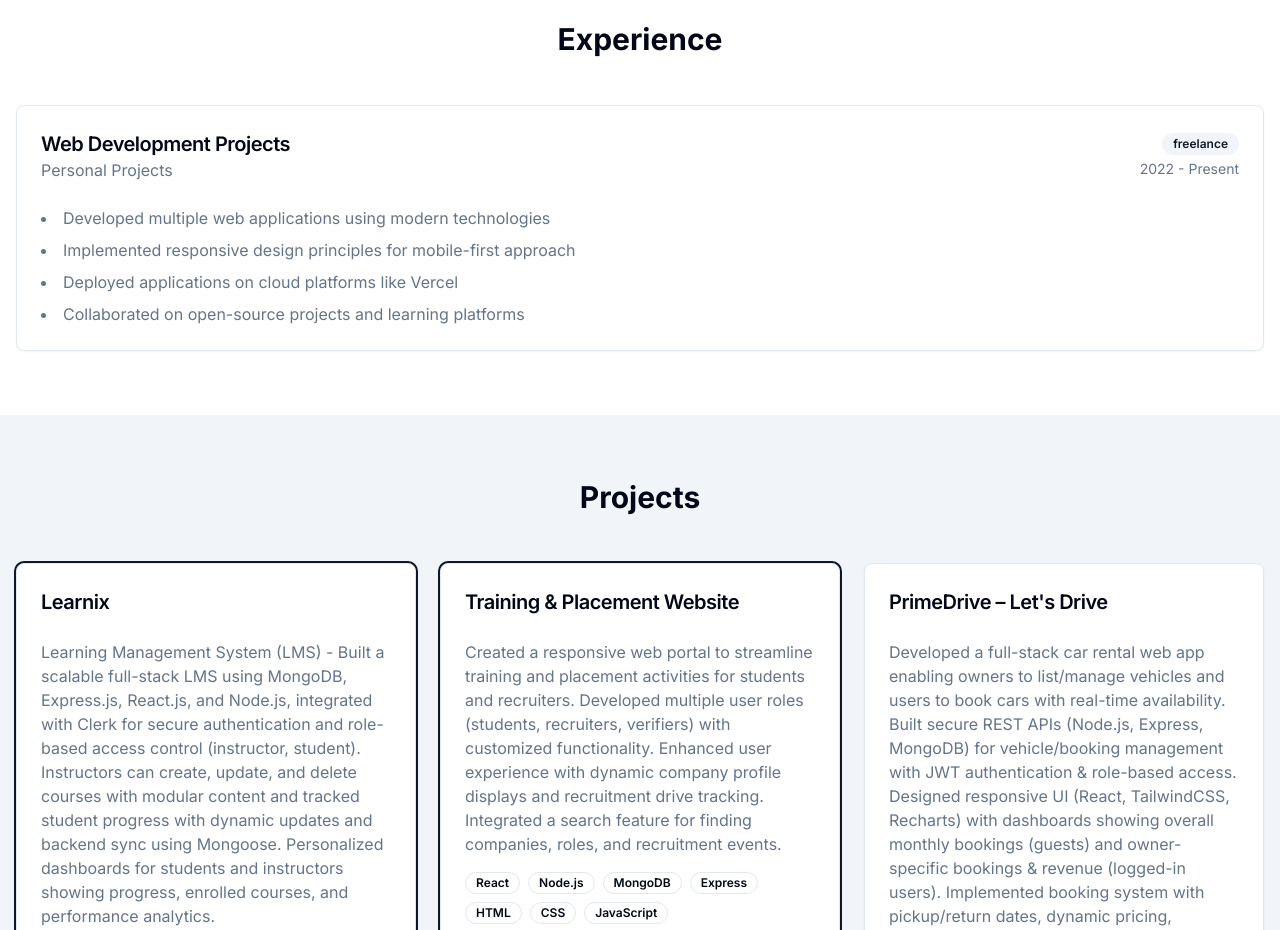
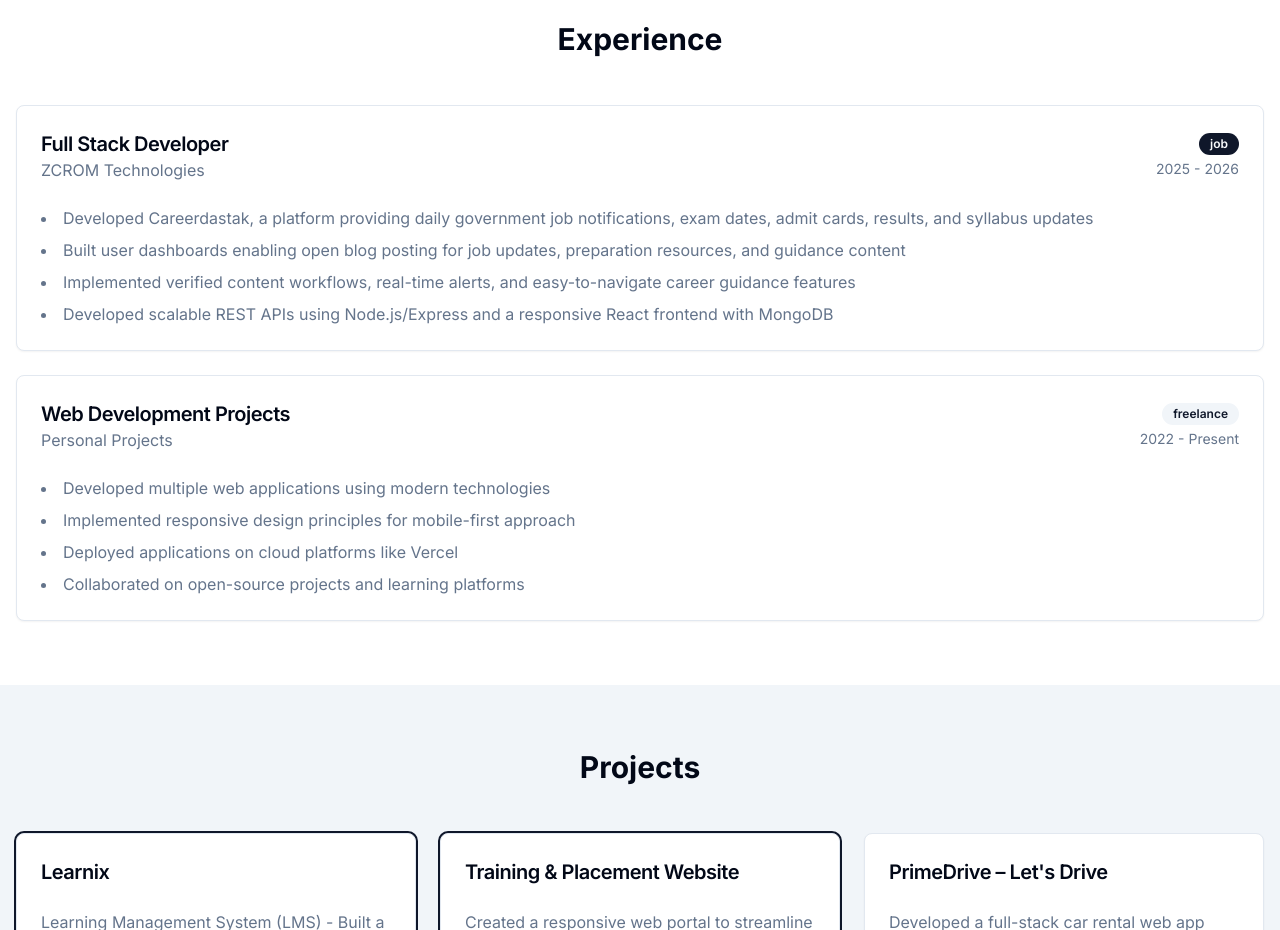
Before and after one commit to MahendraDwivedi/multi-mode-folio-verse, a React (Vite) app: page / in a window 1280 px wide. Shown: the part 1520-2450 px from the top of the page. Built offline with nearby package versions, Linux system fonts and the light colour scheme.

Commit message:
Preceding changes

```diff
--- a/src/data/portfolioData.ts
+++ b/src/data/portfolioData.ts
@@ -196,6 +196,18 @@ export const portfolioData: PortfolioData = {
   ],
   experience: [
     {
+      title: "Full Stack Developer",
+      company: "ZCROM Technologies",
+      duration: "2025 - 2026",
+      description: [
+        "Developed Careerdastak, a platform providing daily government job notifications, exam dates, admit cards, results, and syllabus updates",
+        "Built user dashboards enabling open blog posting for job updates, preparation resources, and guidance content",
+        "Implemented verified content workflows, real-time alerts, and easy-to-navigate career guidance features",
+        "Developed scalable REST APIs using Node.js/Express and a responsive React frontend with MongoDB"
+      ],
+      type: "job"
+    },
+    {
       title: "Web Development Projects",
       company: "Personal Projects",
       duration: "2022 - Present",
```
